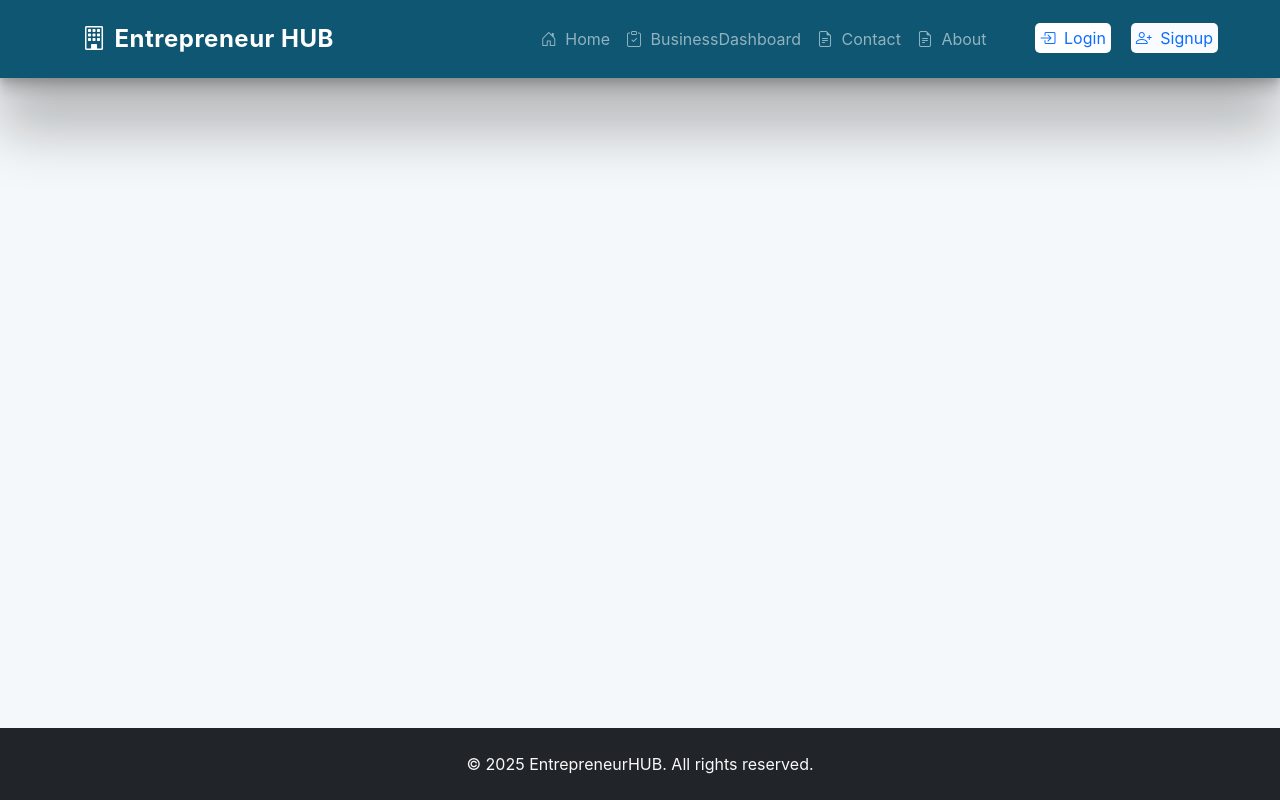
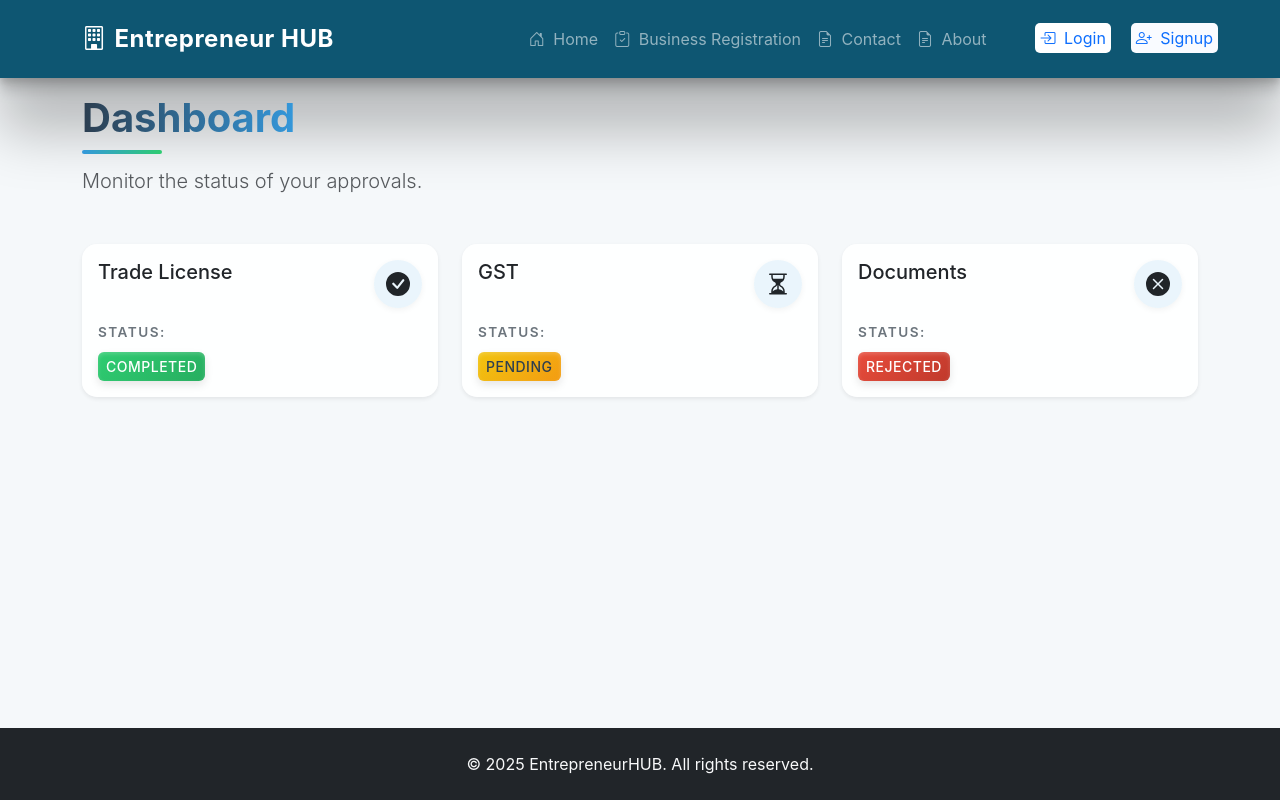
Before and after one commit to drguna-18/full-project, a React (Vite) app in the folder project/: page /Dashboard in a window 1280 px wide. Built offline with nearby package versions, Linux system fonts and the light colour scheme.

Commit message:
Created Approval Dashboard

```diff
--- a/project/src/App.jsx
+++ b/project/src/App.jsx
@@ -14,6 +14,7 @@ import EnvironmentalClearance from "./components/bussness/EnvironmentalClearance
 import TradeLicensePage from "./components/bussness/tradeLicense";
 import GstRegistrationPage from "./components/bussness/gstRegistration";
 import HealthForm from "./components/bussness/HealthForm";
+import Dashboard from "./pages/Dashboard";
 import "bootstrap/dist/css/bootstrap.min.css";
 import "./App.css";
 
@@ -38,6 +39,7 @@ function App() {
             <Route path="/Forget" element={<Forget/>} />
             <Route path="/GstRegistration" element={<GstRegistrationPage />} />
             <Route path="/HealthForm " element={<HealthForm />} />
+            <Route path="/Dashboard" element={<Dashboard />} />
 
           </Routes>
         </main>
--- a/project/src/components/Navbar.jsx
+++ b/project/src/components/Navbar.jsx
@@ -35,7 +35,7 @@ function Navbar() {
             </li> */}
              <li className="nav-item">
               <Link className="nav-link" to="/BusinessDashboard">
-                <i className="bi bi-clipboard-check me-1"></i> BusinessDashboard
+                <i className="bi bi-clipboard-check me-1"></i> Business Registration
               </Link>
             </li>
             <li className="nav-item">
--- /dev/null
+++ b/project/src/components/StatusCard.css
@@ -0,0 +1,142 @@
+.dcard {
+  border: none;
+  border-radius: 20px;
+  background: rgba(255, 255, 255, 0.9);
+  backdrop-filter: blur(10px);
+  box-shadow:
+    0 10px 20px rgba(0, 0, 0, 0.05),
+    0 2px 6px rgba(0, 0, 0, 0.03);
+  overflow: hidden;
+}
+
+.dcard::before {
+  content: '';
+  position: absolute;
+  top: 0;
+  left: 0;
+  width: 100%;
+  height: 4px;
+  background: linear-gradient(90deg, #3498db, #2ecc71);
+  opacity: 0;
+  transition: opacity 0.4s ease;
+}
+
+.dcard:hover::before {
+  opacity: 1;
+}
+
+.dcard-transition {
+  transition: all 0.4s cubic-bezier(0.165, 0.84, 0.44, 1);
+}
+
+.dcard:hover {
+  transform: translateY(-8px) scale(1.01);
+  box-shadow:
+    0 20px 40px rgba(0, 0, 0, 0.08),
+    0 8px 16px rgba(0, 0, 0, 0.04);
+}
+
+.status-badge {
+  display: inline-flex;
+  align-items: center;
+  font-weight: 600;
+  padding: 0.75rem 1.25rem;
+  border-radius: 30px;
+  font-size: 0.95rem;
+  letter-spacing: 0.5px;
+  box-shadow:
+    0 4px 8px rgba(0, 0, 0, 0.1),
+    inset 0 2px 4px rgba(255, 255, 255, 0.2);
+  text-transform: uppercase;
+}
+
+.status-icon {
+  background: rgba(52, 152, 219, 0.1);
+  padding: 0.75rem;
+  border-radius: 50%;
+  display: flex;
+  align-items: center;
+  justify-content: center;
+  transition: all 0.4s cubic-bezier(0.165, 0.84, 0.44, 1);
+  box-shadow: 0 2px 6px rgba(0, 0, 0, 0.05);
+}
+
+.status-icon:hover {
+  transform: rotate(15deg) scale(1.1);
+  background: rgba(52, 152, 219, 0.15);
+}
+
+.dcard-title {
+  font-size: 1.35rem;
+  font-weight: 700;
+  color: #2c3e50;
+  margin-bottom: 1.25rem;
+  letter-spacing: -0.5px;
+}
+
+.status-info h5 {
+  font-size: 0.85rem;
+  text-transform: uppercase;
+  letter-spacing: 1.5px;
+  color: #6c757d;
+  margin-bottom: 0.75rem;
+  font-weight: 600;
+}
+
+.pulse {
+  animation: pulse-animation 0.6s cubic-bezier(0.165, 0.84, 0.44, 1);
+}
+
+@keyframes pulse-animation {
+  0% {
+    transform: scale(1);
+  }
+  50% {
+    transform: scale(1.03);
+  }
+  100% {
+    transform: scale(1);
+  }
+}
+
+/* Status-specific styles */
+.bg-success {
+  background: linear-gradient(135deg, #2ecc71, #27ae60);
+  color: white;
+}
+
+.bg-warning {
+  background: linear-gradient(135deg, #f1c40f, #f39c12);
+  color: #2c3e50;
+}
+
+.bg-danger {
+  background: linear-gradient(135deg, #e74c3c, #c0392b);
+  color: white;
+}
+
+/* Dark mode adjustments */
+@media (prefers-color-scheme: dark) {
+  .dcard {
+    background: rgba(44, 62, 80, 0.95);
+    backdrop-filter: blur(10px);
+  }
+
+  .dcard-title {
+    color: #ecf0f1;
+  }
+
+  .status-info h5 {
+    color: #bdc3c7;
+  }
+
+  .status-icon {
+    background: rgba(255, 255, 255, 0.1);
+  }
+
+  .status-badge {
+    box-shadow:
+      0 4px 8px rgba(0, 0, 0, 0.2),
+      inset 0 2px 4px rgba(255, 255, 255, 0.1);
+  }
+}
--- /dev/null
+++ b/project/src/components/StatusCard.jsx
@@ -0,0 +1,56 @@
+import { Card } from 'react-bootstrap';
+import PropTypes from 'prop-types';
+import StatusIcon from './StatusIcon';
+import { useState, useEffect } from 'react';
+import './StatusCard.css';
+
+function StatusCard({ title, status, icon }) {
+  const [badgeClass, setBadgeClass] = useState(getStatusClass(status));
+  const [animating, setAnimating] = useState(false);
+
+  useEffect(() => {
+    setAnimating(true);
+    setBadgeClass(getStatusClass(status));
+
+    const timer = setTimeout(() => {
+      setAnimating(false);
+    }, 500);
+
+    return () => clearTimeout(timer);
+  }, [status]);
+
+  function getStatusClass(status) {
+    switch(status) {
+      case 'Completed': return 'bg-success text-white';
+      case 'Rejected': return 'bg-danger text-white';
+      case 'Pending':
+      default: return 'bg-warning';
+    }
+  }
+
+  return (
+    <Card className={`dcard h-100 shadow-sm dard-transition ${animating ? 'pulse' : ''}`}>
+      <Card.Body className="d-flex flex-column dcard-body">
+        <div className="d-flex justify-content-between align-items-start mb-3">
+          <Card.Title>{title}</Card.Title>
+          <StatusIcon status={status} />
+        </div>
+
+        <div className="status-info">
+          <h5>Status:</h5>
+          <div className={`status-badge py-1 px-2 rounded ${badgeClass}`}>
+            {status}
+          </div>
+        </div>
+      </Card.Body>
+    </Card>
+  );
+}
+
+StatusCard.propTypes = {
+  title: PropTypes.string.isRequired,
+  status: PropTypes.oneOf(['Pending', 'Completed', 'Rejected']).isRequired,
+  icon: PropTypes.string
+};
+
+export default StatusCard;
--- /dev/null
+++ b/project/src/components/StatusIcon.jsx
@@ -0,0 +1,39 @@
+import PropTypes from 'prop-types';
+
+function StatusIcon({ status }) {
+  const getIcon = (status) => {
+    switch(status) {
+      case 'Completed':
+        return (
+          <svg xmlns="http://www.w3.org/2000/svg" width="24" height="24" fill="currentColor" className="bi bi-check-circle-fill" viewBox="0 0 16 16">
+            <path d="M16 8A8 8 0 1 1 0 8a8 8 0 0 1 16 0zm-3.97-3.03a.75.75 0 0 0-1.08.022L7.477 9.417 5.384 7.323a.75.75 0 0 0-1.06 1.06L6.97 11.03a.75.75 0 0 0 1.079-.02l3.992-4.99a.75.75 0 0 0-.01-1.05z"/>
+          </svg>
+        );
+      case 'Rejected':
+        return (
+          <svg xmlns="http://www.w3.org/2000/svg" width="24" height="24" fill="currentColor" className="bi bi-x-circle-fill" viewBox="0 0 16 16">
+            <path d="M16 8A8 8 0 1 1 0 8a8 8 0 0 1 16 0zM5.354 4.646a.5.5 0 1 0-.708.708L7.293 8l-2.647 2.646a.5.5 0 0 0 .708.708L8 8.707l2.646 2.647a.5.5 0 0 0 .708-.708L8.707 8l2.647-2.646a.5.5 0 0 0-.708-.708L8 7.293 5.354 4.646z"/>
+          </svg>
+        );
+      case 'Pending':
+      default:
+        return (
+          <svg xmlns="http://www.w3.org/2000/svg" width="24" height="24" fill="currentColor" className="bi bi-hourglass-split" viewBox="0 0 16 16">
+            <path d="M2.5 15a.5.5 0 1 1 0-1h1v-1a4.5 4.5 0 0 1 2.557-4.06c.29-.139.443-.377.443-.59v-.7c0-.213-.154-.451-.443-.59A4.5 4.5 0 0 1 3.5 3V2h-1a.5.5 0 0 1 0-1h11a.5.5 0 0 1 0 1h-1v1a4.5 4.5 0 0 1-2.557 4.06c-.29.139-.443.377-.443.59v.7c0 .213.154.451.443.59A4.5 4.5 0 0 1 12.5 13v1h1a.5.5 0 0 1 0 1h-11zm2-13v1c0 .537.12 1.045.337 1.5h6.326c.216-.455.337-.963.337-1.5V2h-7zm3 6.35c0 .701-.478 1.236-1.011 1.492A3.5 3.5 0 0 0 4.5 13s.866-1.299 3-1.48V8.35zm1 0v3.17c2.134.181 3 1.48 3 1.48a3.5 3.5 0 0 0-1.989-3.158C8.978 9.586 8.5 9.052 8.5 8.351z"/>
+          </svg>
+        );
+    }
+  };
+
+  return (
+    <div className="status-icon">
+      {getIcon(status)}
+    </div>
+  );
+}
+
+StatusIcon.propTypes = {
+  status: PropTypes.oneOf(['Pending', 'Completed', 'Rejected']).isRequired
+};
+
+export default StatusIcon;
--- a/project/src/index.css
+++ b/project/src/index.css
@@ -672,3 +672,24 @@ body {
 ::-webkit-scrollbar-thumb:hover {
   background: #0052cc;
 }
+
+.dashboard-title{
+  position: relative;
+  display: inline-block;
+  margin-top: 1rem;
+  font-weight: 700;
+  background: linear-gradient(90deg, #2c3e50, #3498db);
+  -webkit-background-clip: text;
+  -webkit-text-fill-color: transparent;
+}
+
+.dashboard-title::after {
+  content: '';
+  position: absolute;
+  bottom: -12px;
+  left: 0;
+  width: 80px;
+  height: 4px;
+  background: linear-gradient(90deg, #3498db, #2ecc71);
+  border-radius: 4px;
+}
--- a/project/src/pages/BusinessDashboard.jsx
+++ b/project/src/pages/BusinessDashboard.jsx
@@ -43,13 +43,13 @@ const BusinessDashboard = () => {
                       clearance, and more.
                     </p>
                     <div className="d-flex flex-wrap gap-2">
-                      <a
-                        href="#trade-license"
+                      <Link
+                        to="/Dashboard"
                         className="btn btn-light btn-lg px-4 me-md-2"
-                        data-route="trade-license"
+
                       >
-                        Status Updates
-                      </a>
+                        Approval Status
+                      </Link>
                       {/* <a
                         href="#about"
                         className="btn btn-outline-light btn-lg px-4"
--- /dev/null
+++ b/project/src/pages/Dashboard.jsx
@@ -0,0 +1,64 @@
+import { Container, Row, Col } from 'react-bootstrap';
+import StatusCard from '../components/StatusCard';
+import { useState, useEffect } from 'react';
+
+function Dashboard() {
+  const [cardStatuses, setCardStatuses] = useState({
+    tradeLicense: 'Pending',
+    gst: 'Pending',
+    documents: 'Pending'
+  });
+
+  useEffect(() => {
+    // Here you would fetch the statuses from your backend
+    // For now using mock data
+    const fetchStatuses = async () => {
+      try {
+        // Replace this with your actual API call
+        const mockData = {
+          tradeLicense: 'Completed',
+          gst: 'Pending',
+          documents: 'Rejected'
+        };
+        setCardStatuses(mockData);
+      } catch (error) {
+        console.error('Error fetching statuses:', error);
+      }
+    };
+
+    fetchStatuses();
+  }, []);
+
+  return (
+    <Container>
+      <h1 className="dashboard-title">Dashboard</h1>
+      <p className="lead mb-5 text-muted" style={{marginTop:"1rem"}}>Monitor the status of your approvals.</p>
+
+      <Row className="g-4">
+        <Col md={4}>
+          <StatusCard
+            title="Trade License"
+            status={cardStatuses.tradeLicense}
+            icon="building"
+          />
+        </Col>
+        <Col md={4}>
+          <StatusCard
+            title="GST"
+            status={cardStatuses.gst}
+            icon="receipt"
+          />
+        </Col>
+        <Col md={4}>
+          <StatusCard
+            title="Documents"
+            status={cardStatuses.documents}
+            icon="file-earmark-text"
+          />
+        </Col>
+      </Row>
+    </Container>
+  );
+}
+
+export default Dashboard;
```
